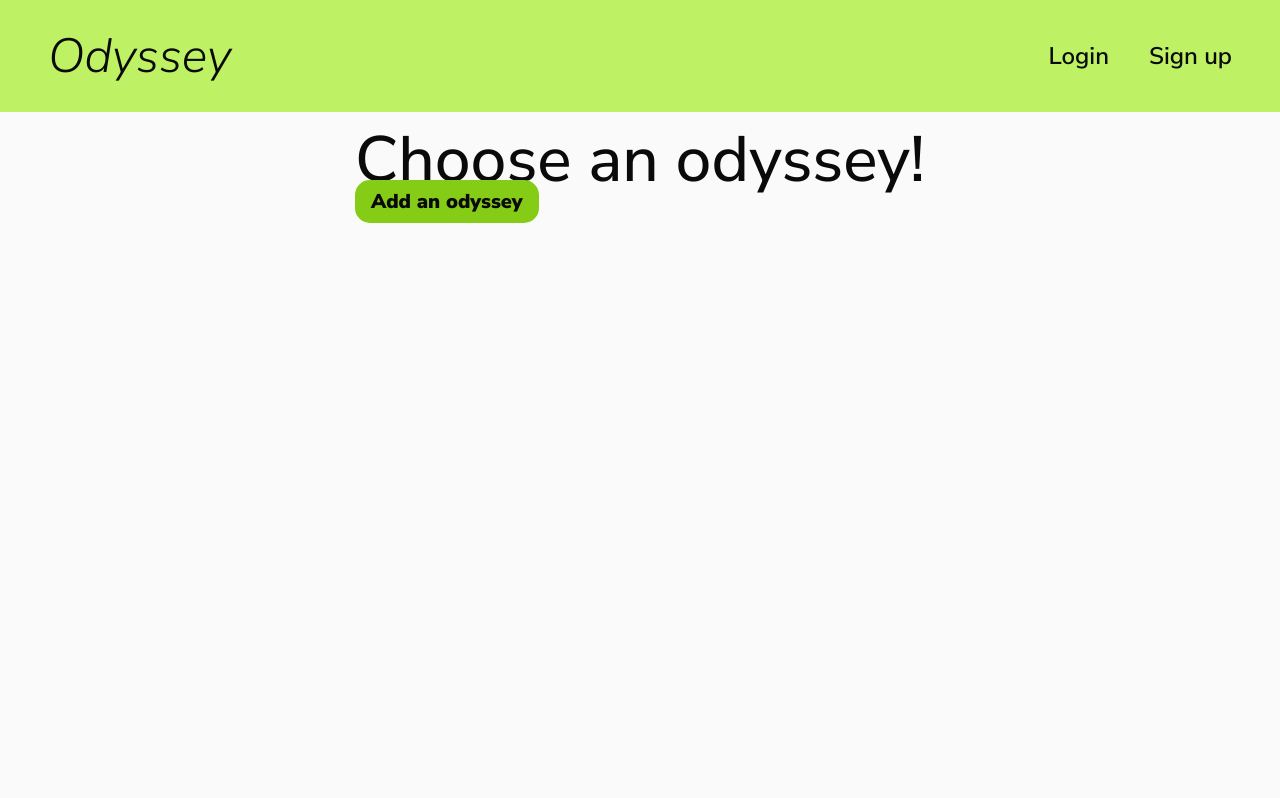
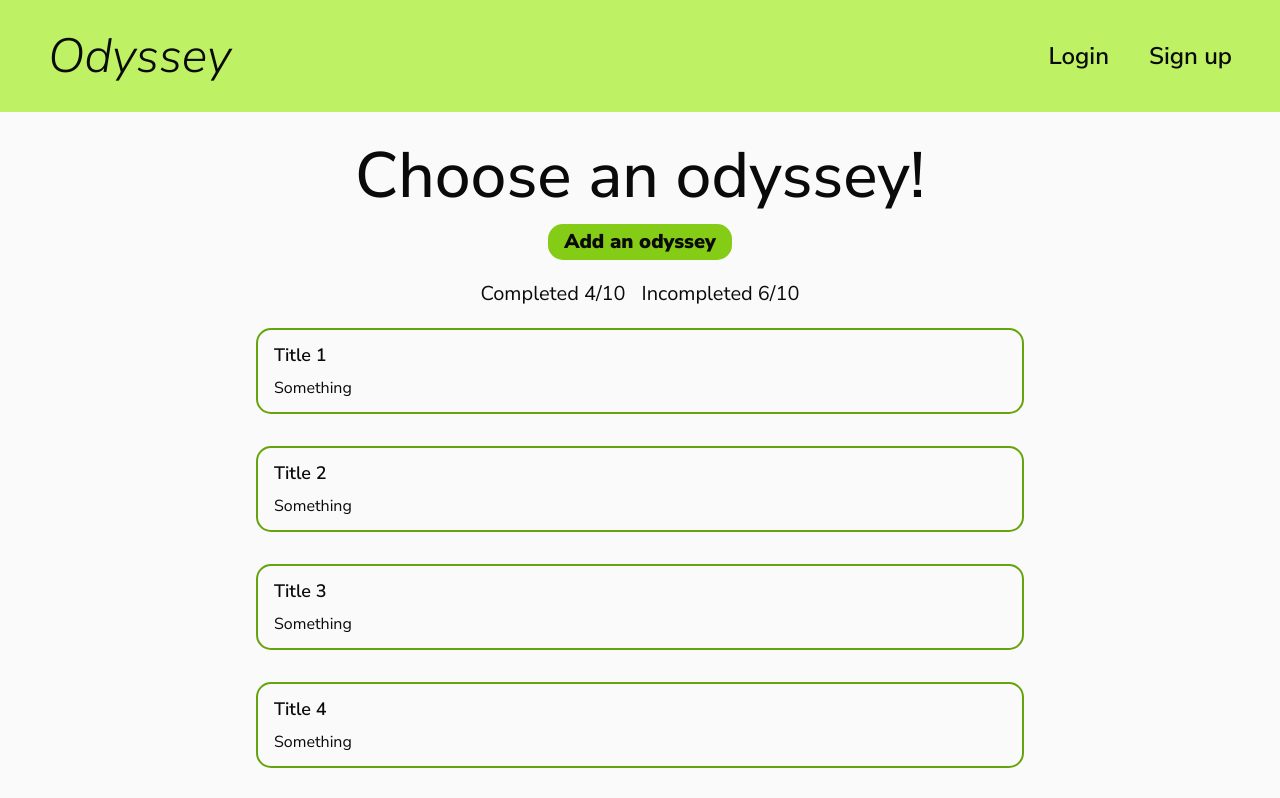
Before and after one commit to eduardoVela2022/odyssey, a React (Vite) app in the folder client/: page /adventure in a window 1280 px wide. Shown: the top 798 px of the page. Built offline with nearby package versions, Linux system fonts and the light colour scheme.

Commit message:
Added style to adventure page.

```diff
--- a/client/src/App.css
+++ b/client/src/App.css
@@ -5,6 +5,8 @@
   align-items: center;
   padding: 1rem;
   height: 100dvh;
+  overflow: auto;
+  scrollbar-width: none;
 }
 
 .primary-btn {
@@ -30,6 +32,52 @@
 .page-title {
   font-size: 4rem;
   font-weight: 500;
+}
+
+.page-title-and-btn-container {
+  display: flex;
+  flex-direction: column;
+  align-items: center;
+  gap: 1rem;
+}
+
+/* Single Adventure Elements */
+.single-adventure-container {
+  display: flex;
+  flex-direction: column;
+  align-items: center;
+  gap: 1rem;
+  width: 60dvw;
+  margin: 1rem;
+}
+
+.completion-bar-container {
+  display: flex;
+  gap: 1rem;
+  padding: 0.5rem 1rem;
+  font-size: 1.25rem;
+}
+
+.odyssey-list-container {
+  display: flex;
+  flex-direction: column;
+  gap: 2rem;
+  width: inherit;
+}
+
+.odyssey-list-item-container {
+  display: flex;
+  flex-direction: column;
+  gap: 1rem;
+  padding: 1rem;
+  border: 2px solid var(--lime-600);
+  border-radius: 15px;
+  width: inherit;
+}
+
+.odyssey-list-item-title {
+  font-size: 1.125rem;
+  font-weight: 600;
 }
 
 /* Form Elements */
--- a/client/src/components/SingleAdventure/CompletionBar.jsx
+++ b/client/src/components/SingleAdventure/CompletionBar.jsx
@@ -3,7 +3,7 @@
 // Completion bar component
 function CompletionBar({ completed, incompleted, total }) {
   return (
-    <div>
+    <div className="completion-bar-container">
       <p>{`Completed ${completed}/${total}`}</p>
       <p>{`Incompleted ${incompleted}/${total}`}</p>
     </div>
--- a/client/src/components/SingleAdventure/OdysseyList.jsx
+++ b/client/src/components/SingleAdventure/OdysseyList.jsx
@@ -6,7 +6,7 @@ import OdysseyListItem from "./OdysseyListItem";
 // Odyssey list component
 function OdysseyList({ odysseys }) {
   return (
-    <ul>
+    <ul className="odyssey-list-container">
       {odysseys.map((odyssey) => (
         <OdysseyListItem
           key={odyssey.id}
--- a/client/src/components/SingleAdventure/OdysseyListItem.jsx
+++ b/client/src/components/SingleAdventure/OdysseyListItem.jsx
@@ -3,8 +3,8 @@
 // Odyssey list item component
 function OdysseyListItem({ title, description }) {
   return (
-    <li>
-      <h5>{title}</h5>
+    <li className="odyssey-list-item-container">
+      <h5 className="odyssey-list-item-title">{title}</h5>
       <p>{description}</p>
     </li>
   );
--- a/client/src/pages/AdventuresPage.jsx
+++ b/client/src/pages/AdventuresPage.jsx
@@ -15,7 +15,7 @@ function AdventuresPage() {
       <Header navBarRoutes={navBarRoutes} />
 
       <main className="main-container">
-        <div>
+        <div className="page-title-and-btn-container">
           <PageTitle title="Choose an adventure!" />
 
           <Link className="primary-btn" to="/create-adventure">
--- a/client/src/pages/SingleAdventurePage.jsx
+++ b/client/src/pages/SingleAdventurePage.jsx
@@ -1,6 +1,8 @@
 import { Link } from "react-router-dom";
 import Header from "../components/UI/Header";
 import PageTitle from "../components/UI/PageTitle";
+import CompletionBar from "../components/SingleAdventure/CompletionBar";
+import OdysseyList from "../components/SingleAdventure/OdysseyList";
 
 // Adventures page
 function SingleAdventurePage() {
@@ -10,17 +12,62 @@ function SingleAdventurePage() {
     { name: "Sign up", link: "/sign-up" },
   ];
 
+  // Test odyssey list
+  const testOdysseys = [
+    {
+      id: 1,
+      title: "Title 1",
+      description: "Something",
+    },
+    {
+      id: 2,
+      title: "Title 2",
+      description: "Something",
+    },
+    {
+      id: 3,
+      title: "Title 3",
+      description: "Something",
+    },
+    {
+      id: 4,
+      title: "Title 4",
+      description: "Something",
+    },
+    {
+      id: 5,
+      title: "Title 2",
+      description: "Something",
+    },
+    {
+      id: 6,
+      title: "Title 3",
+      description: "Something",
+    },
+    {
+      id: 7,
+      title: "Title 4",
+      description: "Something",
+    },
+  ];
+
   return (
     <>
       <Header navBarRoutes={navBarRoutes} />
 
       <main className="main-container">
-        <div>
-          <PageTitle title="Choose an odyssey!" />
+        <div className="single-adventure-container">
+          <div className="page-title-and-btn-container">
+            <PageTitle title="Choose an odyssey!" />
 
-          <Link className="primary-btn" to="/create-odyssey">
-            Add an odyssey
-          </Link>
+            <Link className="primary-btn" to="/create-odyssey">
+              Add an odyssey
+            </Link>
+          </div>
+
+          <CompletionBar completed={4} incompleted={6} total={10} />
+
+          <OdysseyList odysseys={testOdysseys} />
         </div>
       </main>
     </>
--- a/client/src/reset.css
+++ b/client/src/reset.css
@@ -2,9 +2,12 @@
 :root {
   --website-background-color: #fafafa;
   --website-text-color: #0a0a0a;
+  --lime-600: #65a30d;
   --lime-500: #84cc16;
   --lime-400: #a3e635;
   --lime-300: #bef264;
+  --stone-400: #a8a29e;
+  --stone-300: #d6d3d1;
 }
 
 /* Margin and padding is removed for all elements, and border box dox sizing is applied to them */
```
